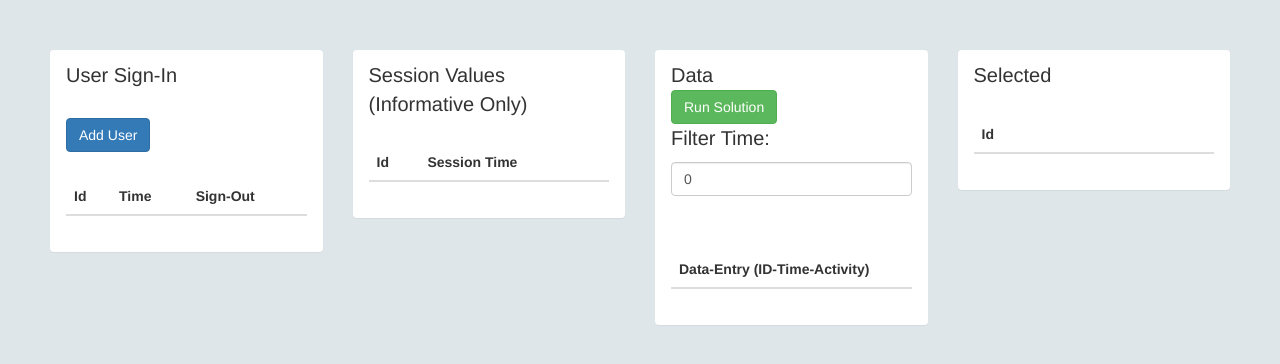
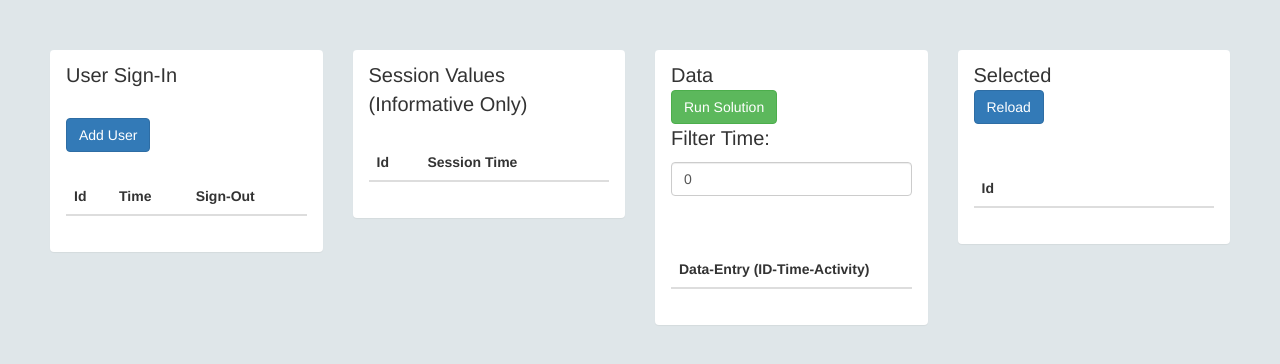
Before and after one commit to Ponx1/SignInSignOutProblem, a plain HTML site: page index.html in a window 1280 px wide. Drawn offline with Linux system fonts and the light colour scheme.

Commit message:
Add Reload btn

```diff
--- a/index.html
+++ b/index.html
@@ -2,7 +2,7 @@
 <html lang="en" >
 <head>
   <meta charset="UTF-8">
-  <title>Skyline Alfonso</title>
+  <title>SISO Alfonso</title>
   <link rel="stylesheet" type="text/css" href="assets/bootstrap-3.3.7-dist/css/bootstrap.min.css">
   <link rel="stylesheet" type="text/css" href="css/style.css">
   <meta name="viewport" content="width=device-width, initial-scale=1">
@@ -74,7 +74,10 @@
 
 		<div class="col-md-3">
 			<div class="panel">
-				<div class="panel-heading">Selected <span id="indicative"></span></div>
+				<div class="panel-heading">Selected <span id="indicative"></span><br>
+				<button id="run" class="btn btn-primary" onclick="location.reload();">Reload</button><br>
+			</div><br>
+
 				<div class="panel-body">
 					<table class="table table-striped">
 							<thead>
```
